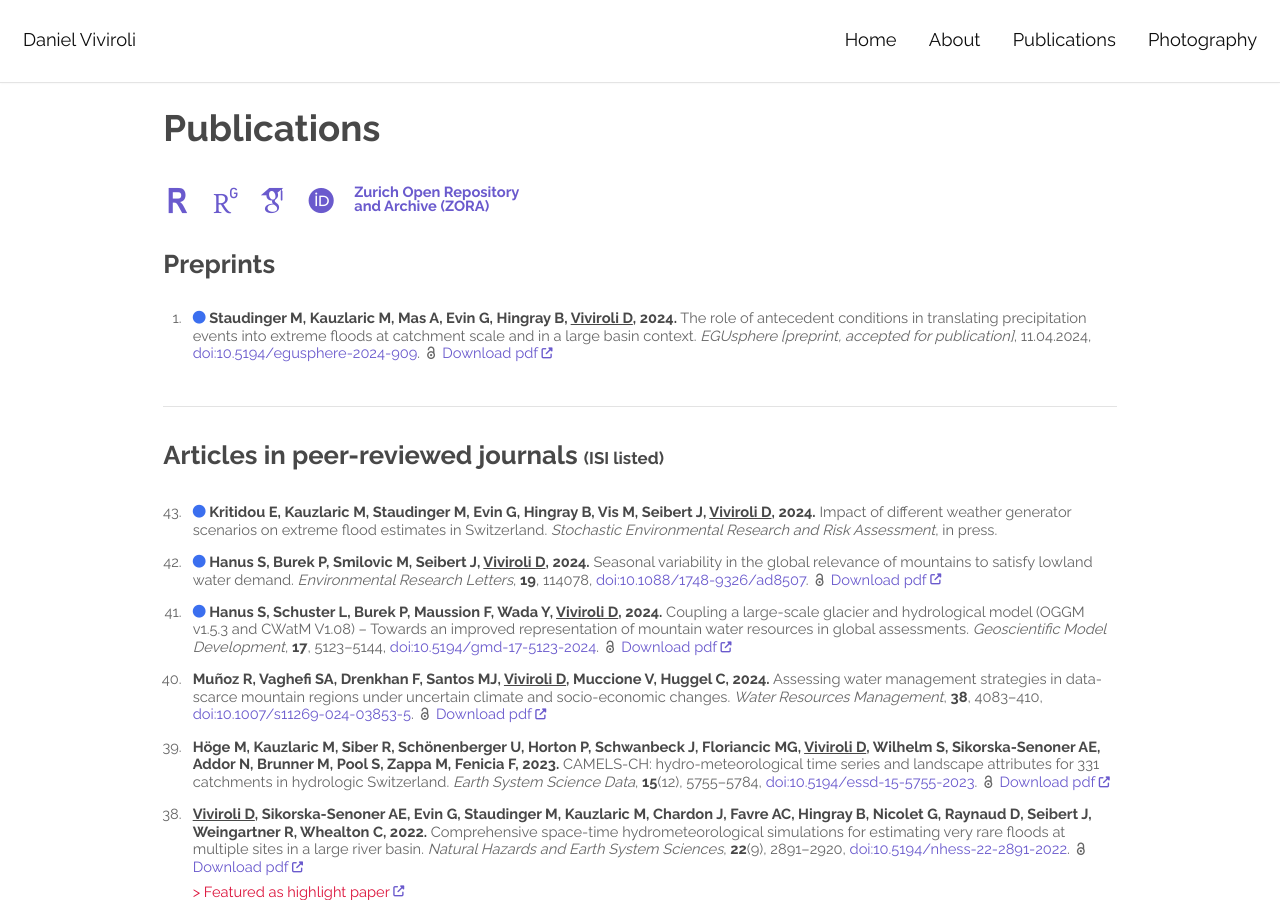
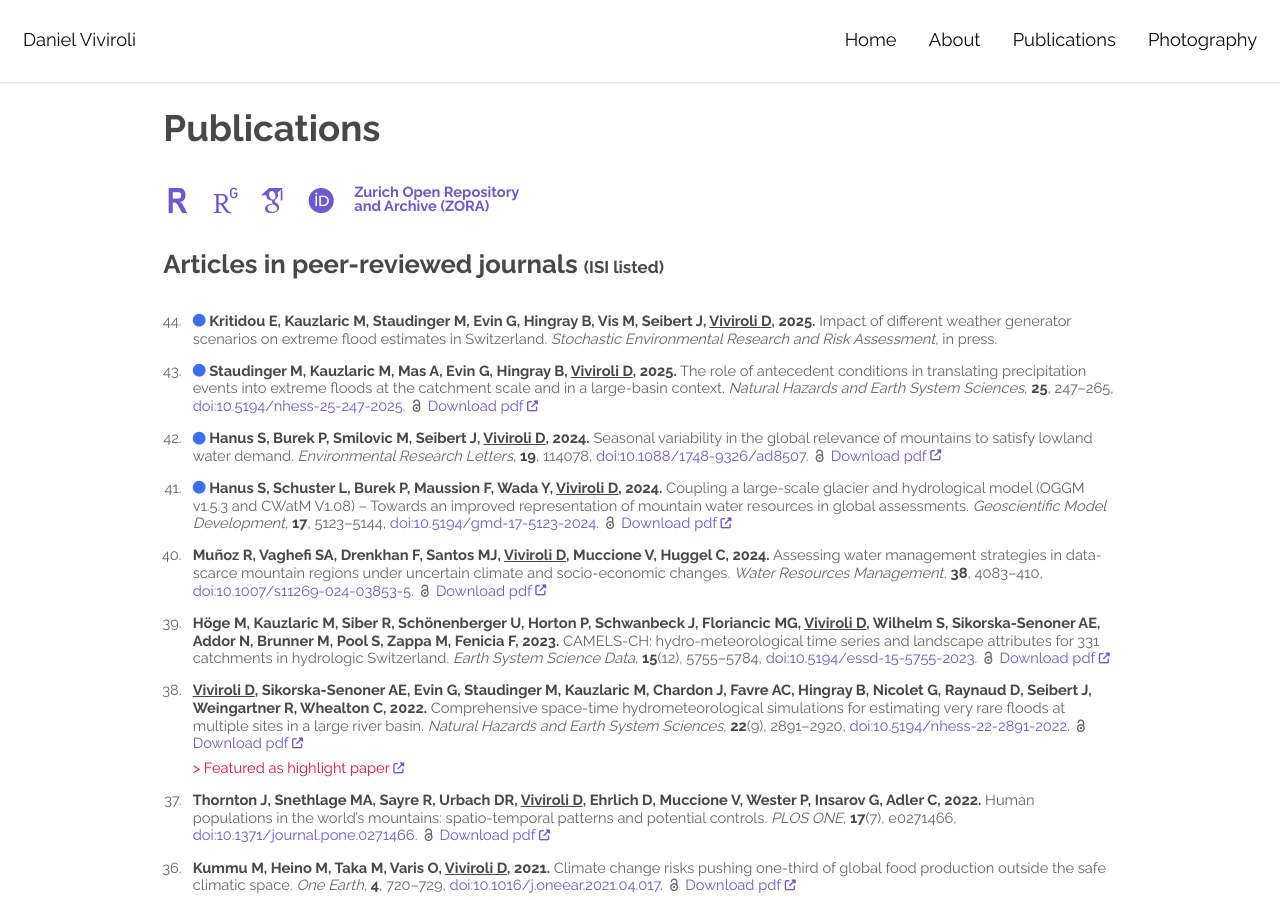
Before and after one commit to dviviroli/dviviroli.github.io, a Jekyll site: the page built from publications.html, in a window 1280 px wide and 900 px high. Built offline with Jekyll 4.4.1, drawn with Linux system fonts in a browser that asks for light colours; some web fonts are replaced; a script that is not in the unit is left out; comment, search, counter and statistics services are not loaded.

Commit message:
content updates

```diff
--- a/_data/publications_papers-preprints.yml
+++ b/_data/_publications_papers-preprints.yml
@@ -9,14 +9,3 @@
 #   pdf_external: Y
 #   openaccess: Y
 #   new: Y
-
-- authors: Staudinger M, Kauzlaric M, Mas A, Evin G, Hingray B, Viviroli D
-  year: 2024
-  title: The role of antecedent conditions in translating precipitation events into extreme floods at catchment scale and in a large basin context
-  archive: EGUsphere [preprint, accepted for publication]
-  date: 11.04.2024
-  doi: "10.5194/egusphere-2024-909"
-  pdf: https://egusphere.copernicus.org/preprints/2024/egusphere-2024-909/egusphere-2024-909.pdf
-  pdf_external: Y
-  openaccess: Y
-  new: Y
--- a/_data/publications_papers-peer-reviewed.yml
+++ b/_data/publications_papers-peer-reviewed.yml
@@ -1,6 +1,6 @@
 
 - authors: Kritidou E, Kauzlaric M, Staudinger M, Evin G, Hingray B, Vis M, Seibert J, Viviroli D
-  year: 2024
+  year: 2025
   title: Impact of different weather generator scenarios on extreme flood estimates in Switzerland
   journal: Stochastic Environmental Research and Risk Assessment
   volume: in press
@@ -9,6 +9,18 @@
   # pdf:
   # pdf_external: Y
   # openaccess: Y
+  new: Y
+
+- authors: Staudinger M, Kauzlaric M, Mas A, Evin G, Hingray B, Viviroli D
+  year: 2025
+  title: The role of antecedent conditions in translating precipitation events into extreme floods at the catchment scale and in a large-basin context
+  journal: Natural Hazards and Earth System Sciences
+  volume: 25
+  pages:  247–265
+  doi: 10.5194/nhess-25-247-2025
+  pdf: https://nhess.copernicus.org/articles/25/247/2025/nhess-25-247-2025.pdf
+  pdf_external: Y
+  openaccess: Y
   new: Y
 
 - authors: Hanus S, Burek P, Smilovic M, Seibert J, Viviroli D
```
